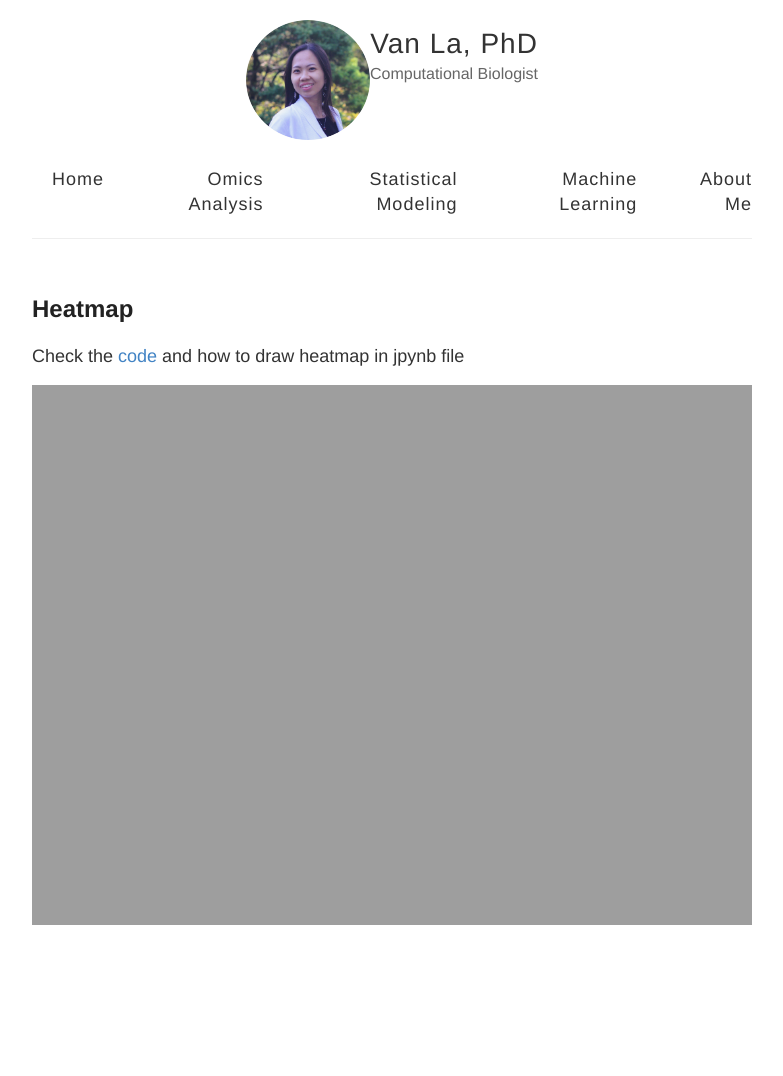
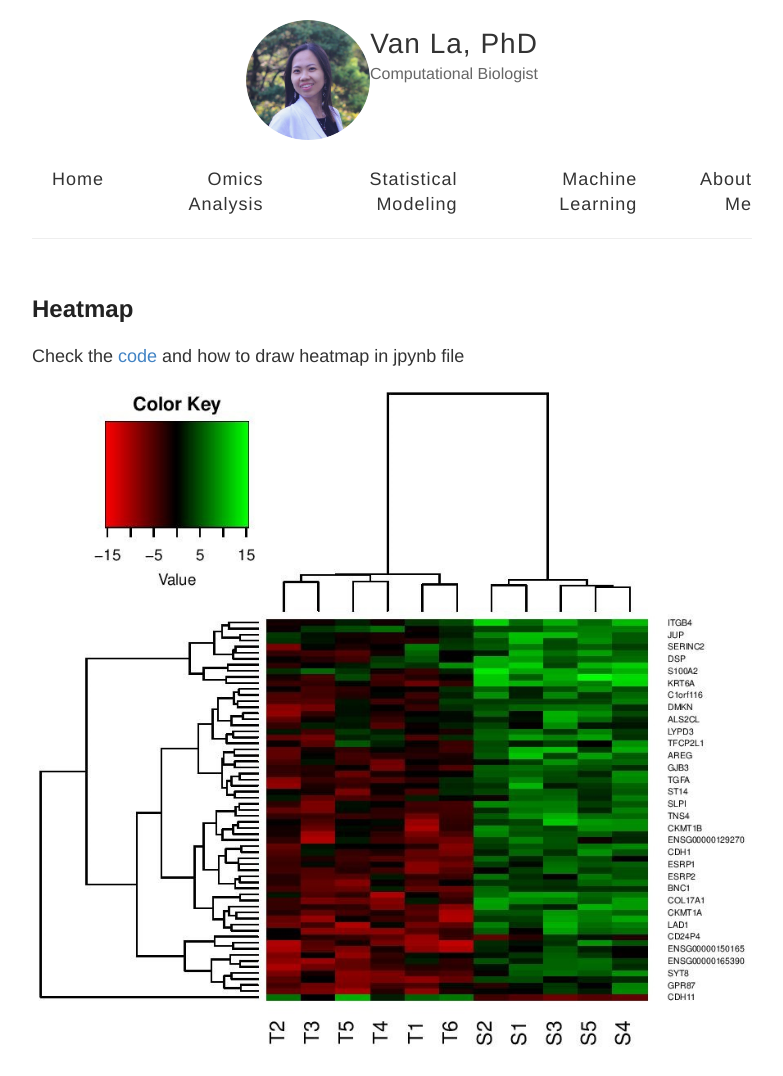
Before and after one commit to vanngocthuyla/vanngocthuyla.github.io, a Jekyll site: the page built from posts/ML/Heatmap.md, in a window 1280 px wide. Shown: the whole page, without its empty margins (248-1031 px from the left). Built offline with Jekyll 4.4.1, drawn with Linux system fonts in a browser that asks for light colours; our own code applies the rules of GitHub Pages for plain Markdown files; before the commit the page ends 947 px from its top, so only the background shows below that.

Commit message:
Update Heatmap.md

```diff
--- a/posts/ML/Heatmap.md
+++ b/posts/ML/Heatmap.md
@@ -2,4 +2,4 @@
 
 Check the [code](https://github.com/vanngocthuyla/vanngocthuyla.github.io/tree/main/scripts/jpynb/Heatmap.ipynb) and how to draw heatmap in jpynb file
 
-<img src='https://vanngocthuyla.github.io/images/omics/Heatmap.jpg' width="1200">
+<img src='https://vanngocthuyla.github.io/images/ML/Heatmap.jpg' width="1200">
```
